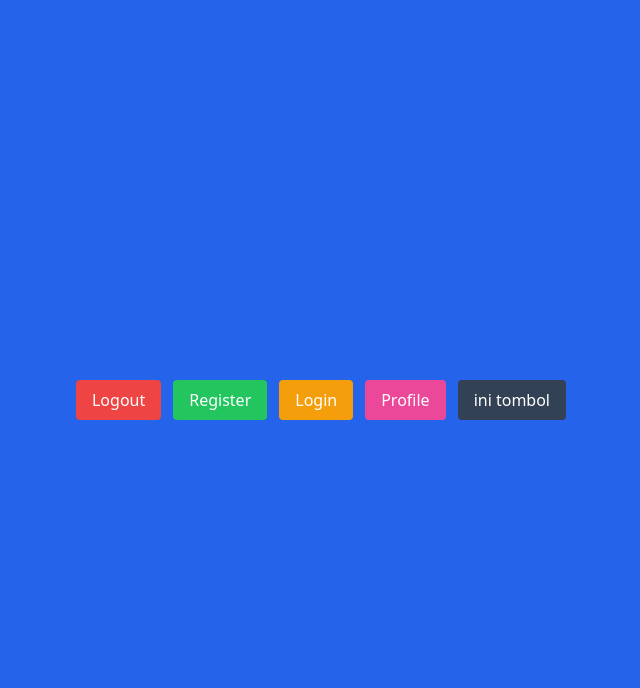
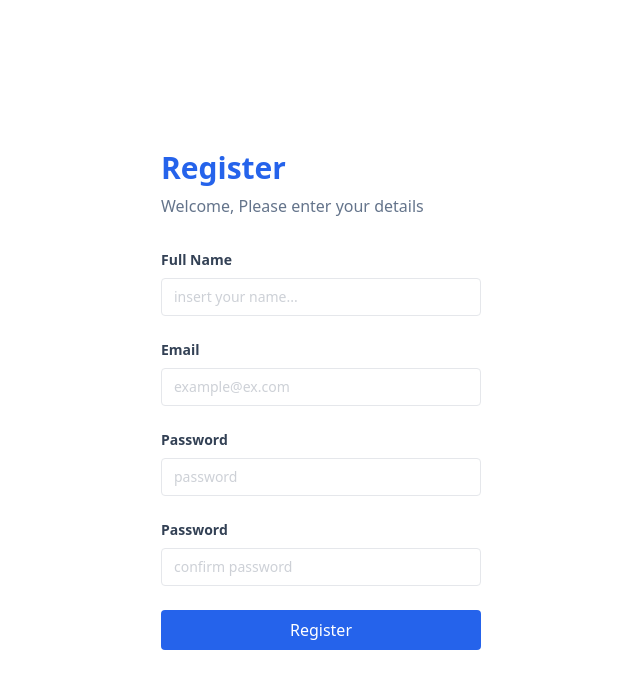
Before and after one commit to fikiap23/belajar_reactjs_vite, a React (Vite) app: page / in a window 1280 px wide. Shown: the top 688 px of the page, without its empty margins (319-959 px from the left). Built offline with nearby package versions, Linux system fonts and the light colour scheme.

Commit message:
form login register

```diff
--- a/src/App.jsx
+++ b/src/App.jsx
@@ -1,15 +1,11 @@
-import Button from './components/Elements/Button/index.jsx'
-
+/* eslint-disable no-unused-vars */
+import LoginPage from './components/Pages/login'
+import RegisterPage from './components/Pages/register'
 function App() {
   return (
-    <div className="flex justify-center bg-blue-600 min-h-screen items-center">
-      <div className="flex gap-x-3">
-        <Button bgcolor="bg-red-500">Logout</Button>
-        <Button bgcolor="bg-green-500">Register</Button>
-        <Button bgcolor="bg-amber-500">Login</Button>
-        <Button bgcolor="bg-pink-500">Profile</Button>
-        <Button></Button>
-      </div>
+    <div className="flex justify-center min-h-screen items-center">
+      {/* <LoginPage /> */}
+      <RegisterPage />
     </div>
   )
 }
--- a/src/components/Elements/Button/index.jsx
+++ b/src/components/Elements/Button/index.jsx
@@ -3,9 +3,12 @@
 // function komponen
 // eslint-disable-next-line no-unused-vars
 const Button = (props) => {
-  const { children = 'ini tombol', bgcolor = 'bg-slate-700' } = props
+  const { children = 'ini tombol', classname = 'bg-slate-700' } = props
   return (
-    <button className={`${bgcolor} text-white py-2 px-4 rounded`} type="submit">
+    <button
+      className={`${classname} text-white py-2 px-4 rounded`}
+      type="submit"
+    >
       {children}
     </button>
   )
--- a/src/components/Elements/Input/Index.jsx
+++ b/src/components/Elements/Input/Index.jsx
@@ -0,0 +1,21 @@
+/* eslint-disable react/prop-types */
+import Label from './Label'
+import Input from './Input'
+const InputForm = (props) => {
+  const {
+    label,
+    type = 'text',
+    placeholder = '',
+    id = '',
+    name = '',
+    htmlfor,
+  } = props
+  return (
+    <div className="mb-6">
+      <Label htmlfor={htmlfor}>{label}</Label>
+      <Input type={type} placeholder={placeholder} id={id} name={name} />
+    </div>
+  )
+}
+
+export default InputForm
--- a/src/components/Elements/Input/Input.jsx
+++ b/src/components/Elements/Input/Input.jsx
@@ -0,0 +1,15 @@
+/* eslint-disable react/prop-types */
+const Input = (props) => {
+  const { type, placeholder, id, name } = props
+  return (
+    <input
+      type={type}
+      className="text-sm border rounded py-2 px-3 text-slate-700 w-full placeholder:opacity-50"
+      placeholder={placeholder}
+      id={id}
+      name={name}
+    />
+  )
+}
+
+export default Input
--- a/src/components/Elements/Input/Label.jsx
+++ b/src/components/Elements/Input/Label.jsx
@@ -0,0 +1,14 @@
+/* eslint-disable react/prop-types */
+const Label = (props) => {
+  const { children = 'ini label', htmlfor = '' } = props
+  return (
+    <label
+      htmlFor={htmlfor}
+      className="block text-slate-700 text-sm font-bold mb-2"
+    >
+      {children}
+    </label>
+  )
+}
+
+export default Label
--- /dev/null
+++ b/src/components/Fragments/FormLogin.jsx
@@ -0,0 +1,29 @@
+import Button from '../Elements/Button'
+import InputForm from '../Elements/Input'
+const FromLogin = () => {
+  return (
+    <form action="">
+      <div className="mb-6">
+        <InputForm
+          label="Email"
+          placeholder="example@ex.com"
+          type="email"
+          id="email"
+          name="email"
+          htmlfor="email"
+        />
+        <InputForm
+          label="Password"
+          placeholder="password"
+          type="password"
+          id="password"
+          name="password"
+          htmlfor="password"
+        />
+      </div>
+      <Button classname="bg-blue-600 w-full">Login</Button>
+    </form>
+  )
+}
+
+export default FromLogin
--- /dev/null
+++ b/src/components/Fragments/FormRegister.jsx
@@ -0,0 +1,45 @@
+import Button from '../Elements/Button'
+import InputForm from '../Elements/Input'
+const FromRegister = () => {
+  return (
+    <form action="">
+      <div className="mb-6">
+        <InputForm
+          label="Full Name"
+          placeholder="insert your name..."
+          type="text"
+          id="full-name"
+          name="full-name"
+          htmlfor="full-name"
+        />
+        <InputForm
+          label="Email"
+          placeholder="example@ex.com"
+          type="email"
+          id="email"
+          name="email"
+          htmlfor="email"
+        />
+        <InputForm
+          label="Password"
+          placeholder="password"
+          type="password"
+          id="password"
+          name="password"
+          htmlfor="password"
+        />
+        <InputForm
+          label="Password"
+          placeholder="confirm password"
+          type="password"
+          id="confirm-password"
+          name="confirm-password"
+          htmlfor="confirm-password"
+        />
+      </div>
+      <Button classname="bg-blue-600 w-full">Register</Button>
+    </form>
+  )
+}
+
+export default FromRegister
--- /dev/null
+++ b/src/components/Layouts/AuthLayouts.jsx
@@ -0,0 +1,14 @@
+/* eslint-disable react/prop-types */
+const AuthLayout = (props) => {
+  const { children, title } = props
+  return (
+    <div className="w-full max-w-xs">
+      <h1 className="text-blue-600 text-3xl font-bold mb-2">{title}</h1>
+      <p className="font-medium text-slate-500 mb-8">
+        Welcome, Please enter your details
+      </p>
+      {children}
+    </div>
+  )
+}
+export default AuthLayout
--- /dev/null
+++ b/src/components/Pages/login.jsx
@@ -0,0 +1,11 @@
+import AuthLayout from '../Layouts/AuthLayouts'
+import FormLogin from '../Fragments/FormLogin'
+const LoginPage = () => {
+  return (
+    <AuthLayout title="Login">
+      <FormLogin />
+    </AuthLayout>
+  )
+}
+
+export default LoginPage
--- /dev/null
+++ b/src/components/Pages/register.jsx
@@ -0,0 +1,11 @@
+import AuthLayout from '../Layouts/AuthLayouts'
+import FormRegister from '../Fragments/FormRegister'
+const RegisterPage = () => {
+  return (
+    <AuthLayout title="Register">
+      <FormRegister />
+    </AuthLayout>
+  )
+}
+
+export default RegisterPage
```
